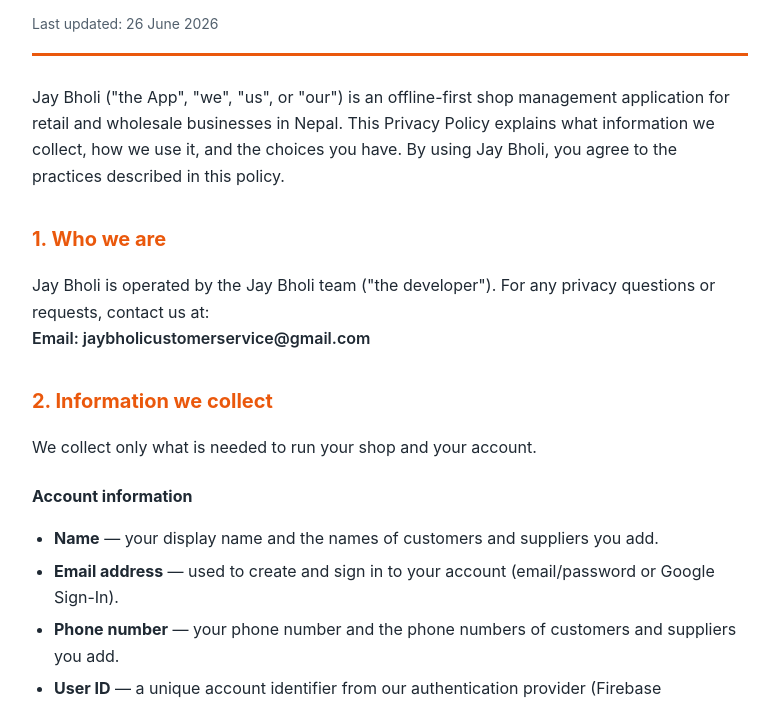
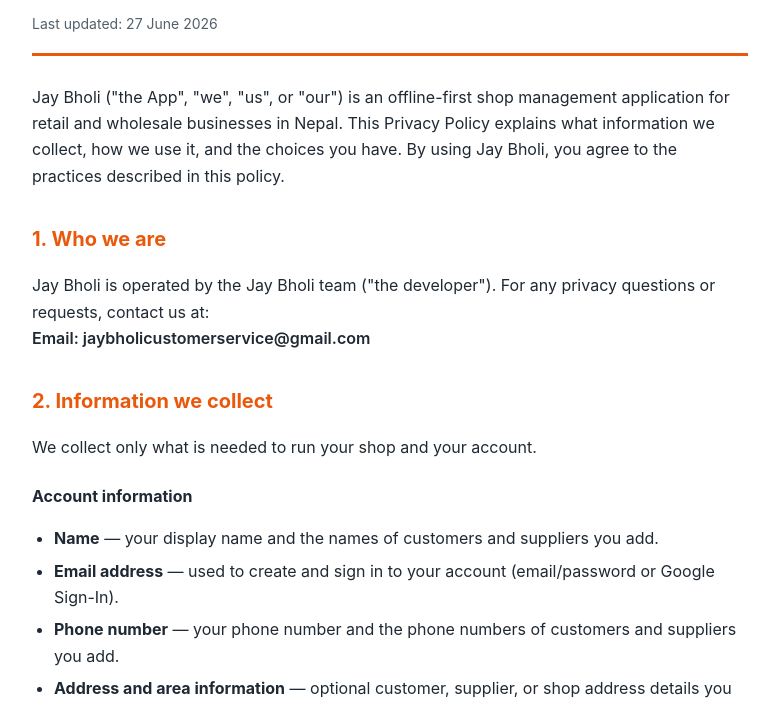
Before and after one commit to jaybholiapp/jaybholi-privacy-policy, a plain HTML site: page index.html in a window 1280 px wide. Shown: the part 92-797 px from the top of the page, without its empty margins (250-1029 px from the left). Drawn offline with Linux system fonts and the light colour scheme.

Commit message:
Update privacy policy address disclosure

```diff
--- a/index.html
+++ b/index.html
@@ -40,7 +40,7 @@
   <div class="wrap">
     <header>
       <h1>Privacy Policy — Jay Bholi (जय भोलि)</h1>
-      <div class="updated">Last updated: 26 June 2026</div>
+      <div class="updated">Last updated: 27 June 2026</div>
     </header>
 
     <p>
@@ -66,6 +66,7 @@
       <li><strong>Name</strong> — your display name and the names of customers and suppliers you add.</li>
       <li><strong>Email address</strong> — used to create and sign in to your account (email/password or Google Sign-In).</li>
       <li><strong>Phone number</strong> — your phone number and the phone numbers of customers and suppliers you add.</li>
+      <li><strong>Address and area information</strong> — optional customer, supplier, or shop address details you enter, such as address, village/area, and ward.</li>
       <li><strong>User ID</strong> — a unique account identifier from our authentication provider (Firebase Authentication).</li>
     </ul>
 
@@ -136,7 +137,7 @@
     <h2>5. Sharing of information</h2>
     <ul>
       <li><strong>Service providers</strong> — We use Google Firebase to host, authenticate, and sync your data on our behalf.</li>
-      <li><strong>Within the App</strong> — When you connect with a shop, customer, or supplier, the information necessary to complete an order (such as your name, phone number, and order details) is shared with that connected party so the transaction can be fulfilled.</li>
+      <li><strong>Within the App</strong> — When you connect with a shop, customer, or supplier, the information necessary to complete an order (such as your name, phone number, address or area information where needed, and order details) is shared with that connected party so the transaction can be fulfilled.</li>
       <li><strong>Legal requirements</strong> — We may disclose information if required to do so by law or valid legal process.</li>
     </ul>
 
```
Also changed, not shown: 1 other file.
